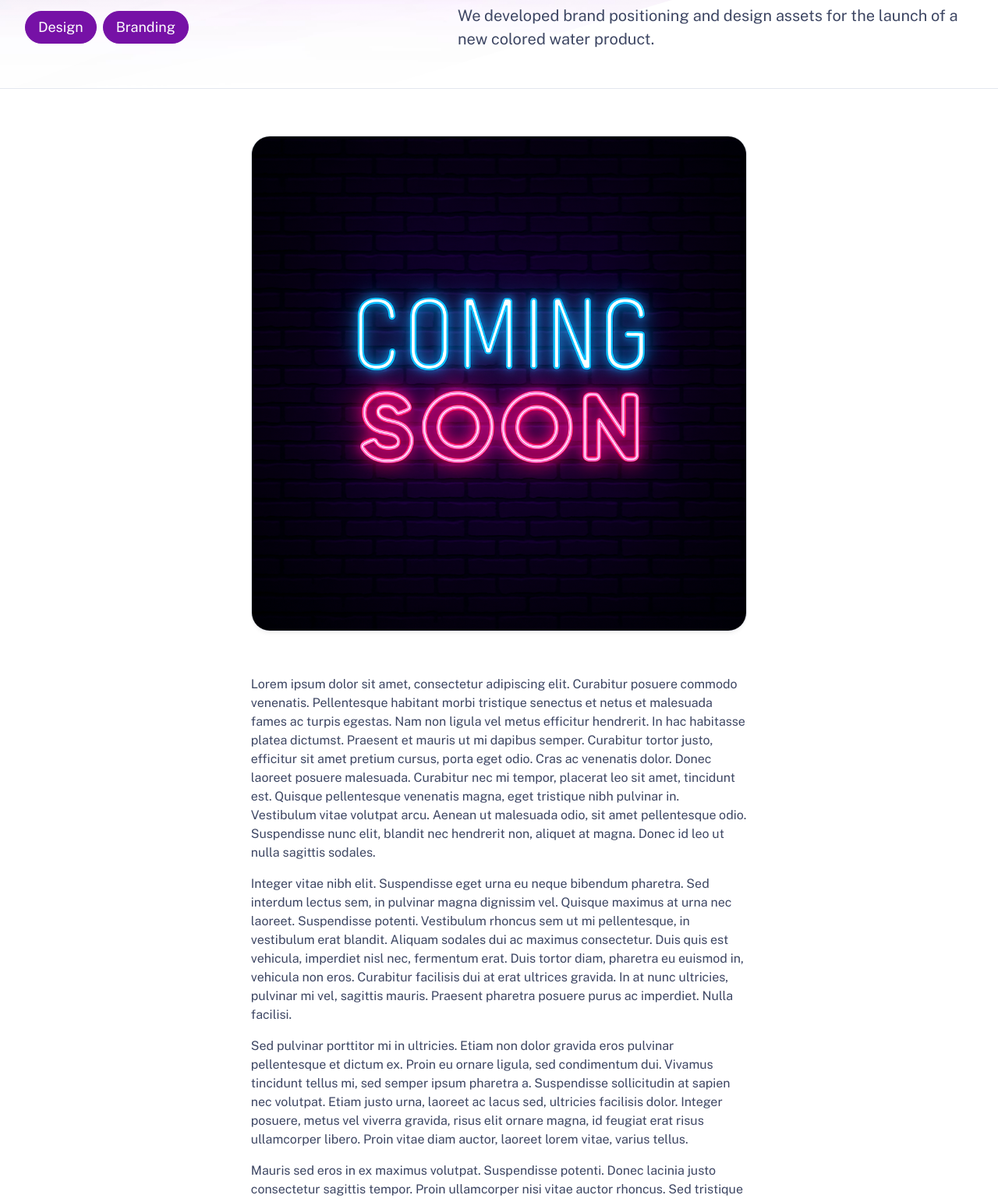
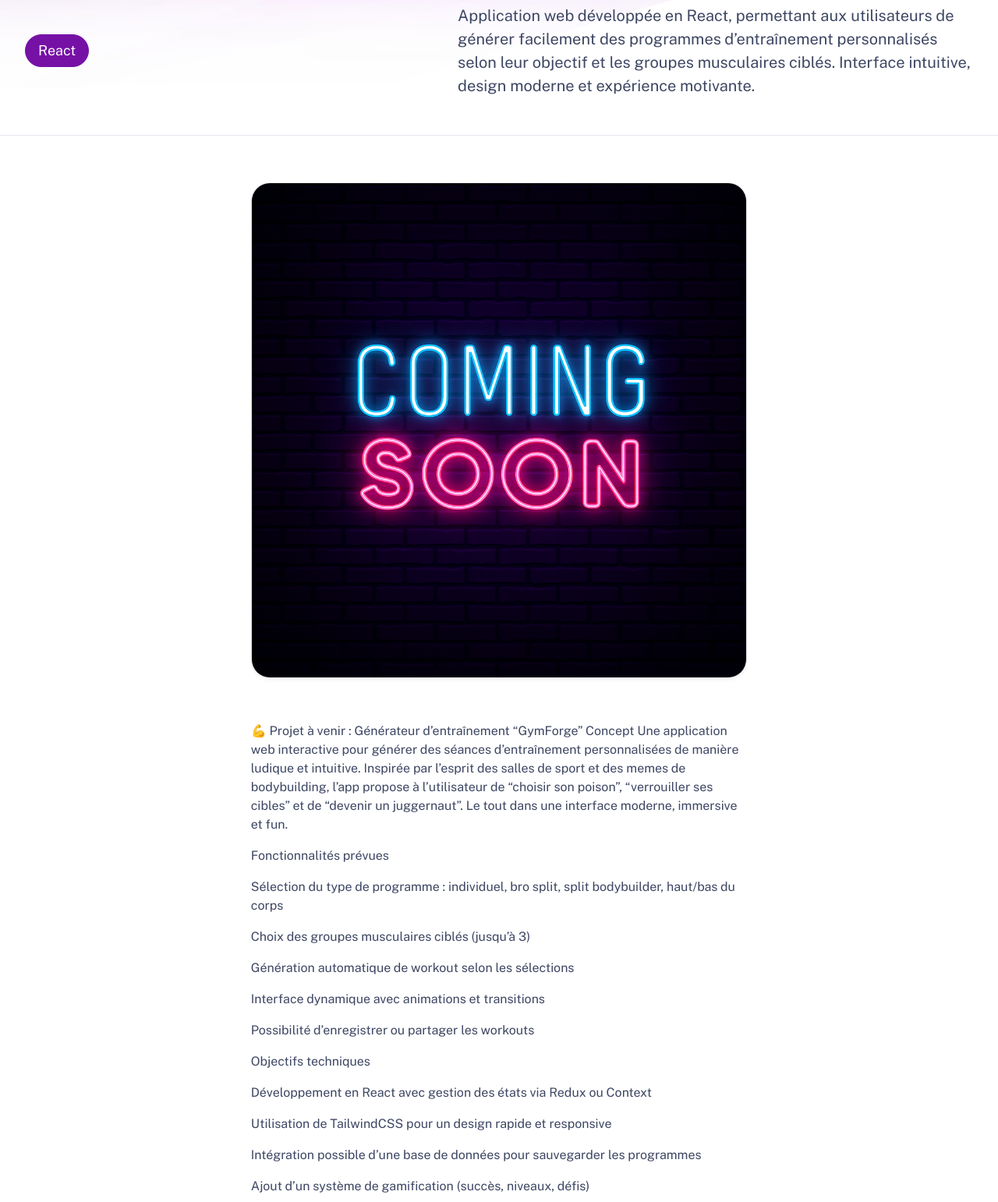
Before and after one commit to Koru444/portfolio, an Astro site: page /work/h20 in a window 1280 px wide. Shown: the part 315-1857 px from the top of the page at 78% size. Built offline with nearby package versions, Linux system fonts and the light colour scheme; Astro itself is replaced by a stand-in of ours.

Commit message:
Update h20.md
....

```diff
--- a/src/content/work/h20.md
+++ b/src/content/work/h20.md
@@ -1,22 +1,40 @@
 ---
-title: h2.0
-publishDate: 2019-10-02 00:00:00
+title: GymForge
+publishDate: 2025-04-02
 img: /assets/coming soon.png
-img_alt: Soft pink and baby blue water ripples together in a subtle texture.
+img_alt: Image avec un fond noir où il y a écrit "coming soon" en forme de led.
 description: |
-  We developed brand positioning and design assets for the launch
-  of a new colored water product.
+  Application web développée en React, permettant aux utilisateurs de générer facilement des programmes d’entraînement personnalisés selon leur objectif et les groupes musculaires ciblés. Interface intuitive, design moderne et expérience motivante.
 tags:
-  - Design
-  - Branding
+  - React
+
 ---
 
-Lorem ipsum dolor sit amet, consectetur adipiscing elit. Curabitur posuere commodo venenatis. Pellentesque habitant morbi tristique senectus et netus et malesuada fames ac turpis egestas. Nam non ligula vel metus efficitur hendrerit. In hac habitasse platea dictumst. Praesent et mauris ut mi dapibus semper. Curabitur tortor justo, efficitur sit amet pretium cursus, porta eget odio. Cras ac venenatis dolor. Donec laoreet posuere malesuada. Curabitur nec mi tempor, placerat leo sit amet, tincidunt est. Quisque pellentesque venenatis magna, eget tristique nibh pulvinar in. Vestibulum vitae volutpat arcu. Aenean ut malesuada odio, sit amet pellentesque odio. Suspendisse nunc elit, blandit nec hendrerit non, aliquet at magna. Donec id leo ut nulla sagittis sodales.
+💪 Projet à venir : Générateur d'entraînement "GymForge"
+Concept
+Une application web interactive pour générer des séances d'entraînement personnalisées de manière ludique et intuitive. Inspirée par l'esprit des salles de sport et des memes de bodybuilding, l'app propose à l'utilisateur de “choisir son poison”, “verrouiller ses cibles” et de “devenir un juggernaut”. Le tout dans une interface moderne, immersive et fun.
 
-Integer vitae nibh elit. Suspendisse eget urna eu neque bibendum pharetra. Sed interdum lectus sem, in pulvinar magna dignissim vel. Quisque maximus at urna nec laoreet. Suspendisse potenti. Vestibulum rhoncus sem ut mi pellentesque, in vestibulum erat blandit. Aliquam sodales dui ac maximus consectetur. Duis quis est vehicula, imperdiet nisl nec, fermentum erat. Duis tortor diam, pharetra eu euismod in, vehicula non eros. Curabitur facilisis dui at erat ultrices gravida. In at nunc ultricies, pulvinar mi vel, sagittis mauris. Praesent pharetra posuere purus ac imperdiet. Nulla facilisi.
+Fonctionnalités prévues
 
-Sed pulvinar porttitor mi in ultricies. Etiam non dolor gravida eros pulvinar pellentesque et dictum ex. Proin eu ornare ligula, sed condimentum dui. Vivamus tincidunt tellus mi, sed semper ipsum pharetra a. Suspendisse sollicitudin at sapien nec volutpat. Etiam justo urna, laoreet ac lacus sed, ultricies facilisis dolor. Integer posuere, metus vel viverra gravida, risus elit ornare magna, id feugiat erat risus ullamcorper libero. Proin vitae diam auctor, laoreet lorem vitae, varius tellus.
+Sélection du type de programme : individuel, bro split, split bodybuilder, haut/bas du corps
 
-Mauris sed eros in ex maximus volutpat. Suspendisse potenti. Donec lacinia justo consectetur sagittis tempor. Proin ullamcorper nisi vitae auctor rhoncus. Sed tristique aliquam augue. Pellentesque vitae fringilla ligula. Nulla arcu elit, efficitur eu nunc malesuada, eleifend tincidunt orci. Interdum et malesuada fames ac ante ipsum primis in faucibus. Integer mattis orci in bibendum ultricies. Quisque a dui erat. Phasellus et vulputate ipsum. Proin metus ex, lobortis nec ornare eget, bibendum ut sapien. Aliquam in dolor lobortis, aliquam tellus a, congue augue. Lorem ipsum dolor sit amet, consectetur adipiscing elit.
+Choix des groupes musculaires ciblés (jusqu'à 3)
 
-Aenean pretium purus augue, ut bibendum erat convallis quis. Cras condimentum quis velit ac mollis. Suspendisse non purus fringilla, venenatis nisl porta, finibus odio. Curabitur aliquet metus faucibus libero interdum euismod. Morbi sed magna nisl. Morbi odio nibh, facilisis vel sapien eu, tempus tincidunt erat. Nullam erat velit, sagittis at purus quis, tristique scelerisque tortor. Pellentesque lacinia tortor id est aliquam viverra. Vestibulum et diam ac ipsum mollis fringilla.
+Génération automatique de workout selon les sélections
+
+Interface dynamique avec animations et transitions
+
+Possibilité d’enregistrer ou partager les workouts
+
+Objectifs techniques
+
+Développement en React avec gestion des états via Redux ou Context
+
+Utilisation de TailwindCSS pour un design rapide et responsive
+
+Intégration possible d’une base de données pour sauvegarder les programmes
+
+Ajout d’un système de gamification (succès, niveaux, défis)
+
+Pourquoi ce projet ?
+Combiner ma passion pour le fitness et le développement web, tout en proposant une expérience utilisateur originale et motivante. Le but est d’encourager la régularité à l’entraînement avec une app simple, stylée, et un peu déjantée 😎
```
